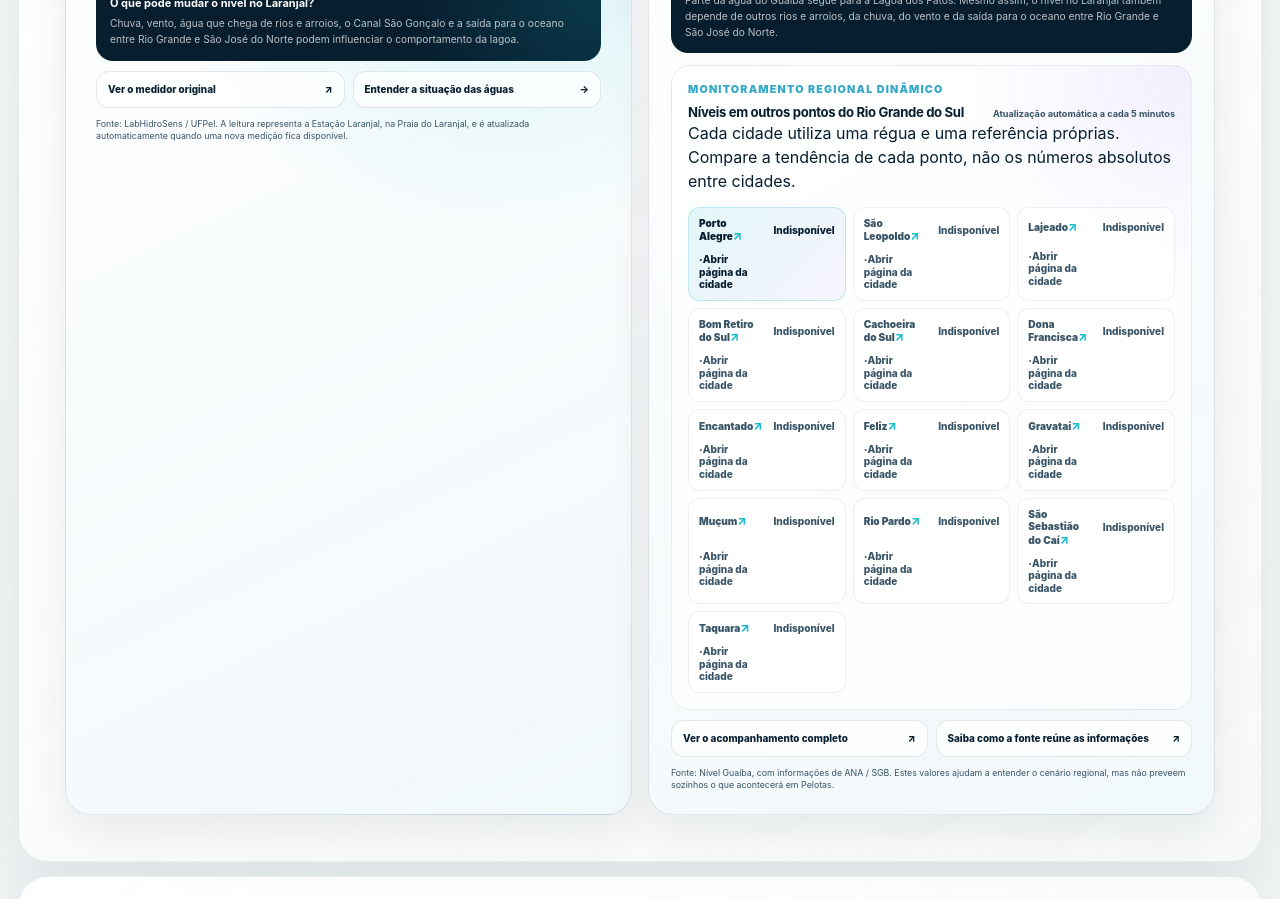
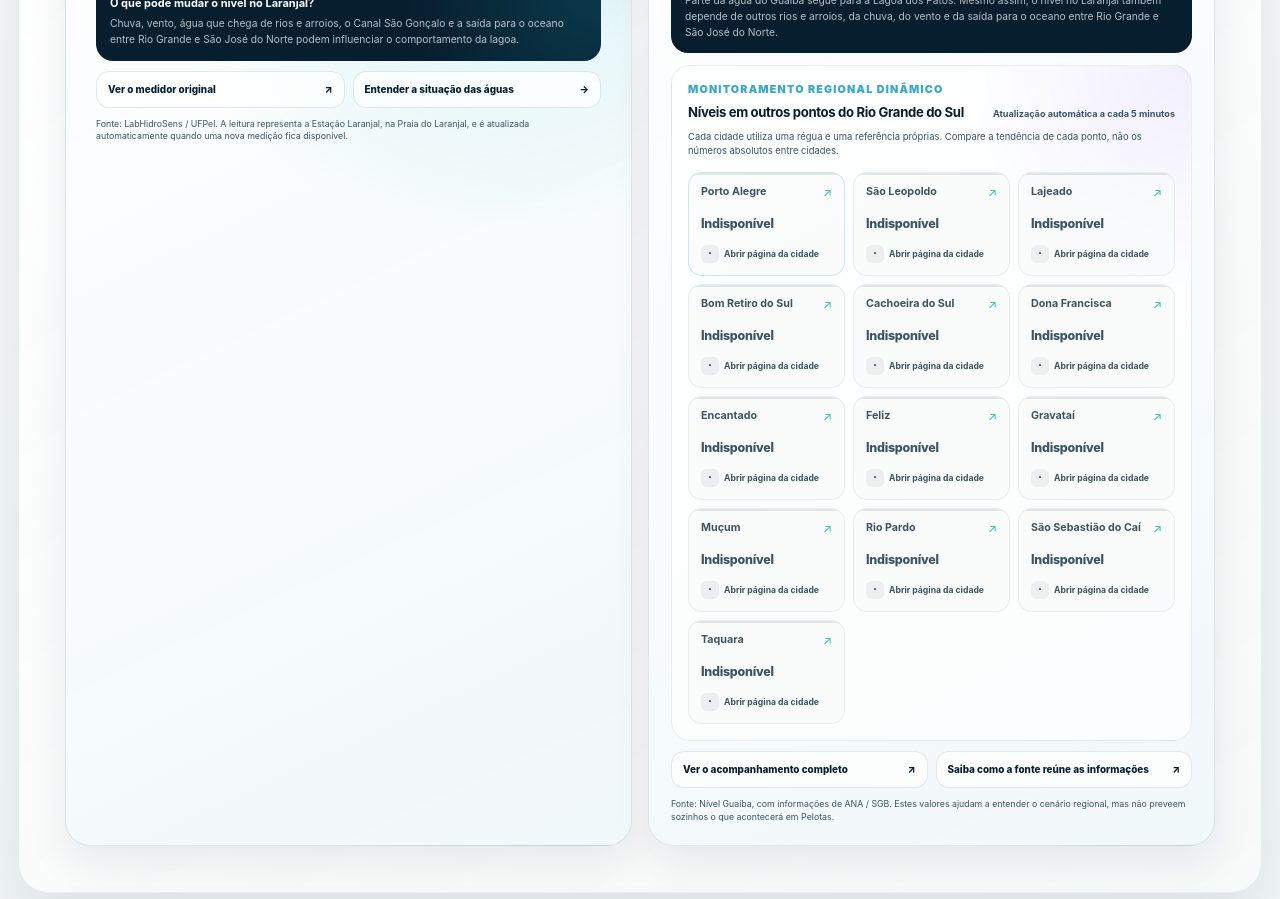
Before and after one commit to agenciamobi/tempopelotas, a Next.js app: page /situacao-hidrologica-pelotas in a window 1280 px wide. Shown: the part 940-1839 px from the top of the page. Built offline with nearby package versions, Linux system fonts and the light colour scheme; no server answers.

Commit message:
style: apresenta níveis dinâmicos no diretório regional

```diff
--- a/app/guaiba-city-directory.css
+++ b/app/guaiba-city-directory.css
@@ -34,56 +34,176 @@
   font-weight: 700;
 }
 
+.guaiba-city-directory-note {
+  max-width: 680px;
+  margin: 9px 0 0;
+  color: var(--ink-soft);
+  font-size: 0.59rem;
+  line-height: 1.5;
+}
+
 .guaiba-city-links {
   display: grid;
   grid-template-columns: repeat(3, minmax(0, 1fr));
-  gap: 7px;
+  gap: 8px;
   margin-top: 14px;
 }
 
-.guaiba-city-links a {
+.guaiba-city-links > a {
+  position: relative;
+  display: grid;
+  min-width: 0;
+  min-height: 104px;
+  align-content: space-between;
+  gap: 8px;
+  padding: 12px;
+  overflow: hidden;
+  border: 1px solid rgba(7, 30, 47, 0.07);
+  border-radius: 14px;
+  background: rgba(255, 255, 255, 0.78);
+  color: var(--ink);
+  transition:
+    transform 160ms ease,
+    border-color 160ms ease,
+    background-color 160ms ease,
+    box-shadow 160ms ease;
+}
+
+.guaiba-city-links > a::before {
+  position: absolute;
+  top: 0;
+  right: 0;
+  left: 0;
+  height: 2px;
+  background: var(--brand-cyan, var(--sky-deep));
+  content: "";
+  opacity: 0.5;
+}
+
+.guaiba-city-link-head {
   display: grid;
   grid-template-columns: minmax(0, 1fr) auto;
-  align-items: center;
-  gap: 9px;
-  min-height: 40px;
-  padding: 9px 10px;
-  border: 1px solid rgba(7, 30, 47, 0.07);
-  border-radius: 12px;
-  background: rgba(255, 255, 255, 0.76);
-  color: var(--ink-soft);
-  font-size: 0.63rem;
-  font-weight: 760;
-  line-height: 1.25;
-  transition: transform 160ms ease, border-color 160ms ease, background-color 160ms ease, color 160ms ease;
+  align-items: start;
+  gap: 8px;
 }
 
-.guaiba-city-links a span {
+.guaiba-city-link-head strong {
   min-width: 0;
+  font-size: 0.67rem;
+  line-height: 1.25;
   overflow-wrap: anywhere;
 }
 
-.guaiba-city-links a i {
+.guaiba-city-link-head i {
   color: var(--brand-cyan, var(--sky-deep));
-  font-size: 0.74rem;
+  font-size: 0.72rem;
   font-style: normal;
 }
 
-.guaiba-city-links a.is-primary {
-  border-color: rgba(24, 189, 205, 0.24);
+.guaiba-city-level {
+  display: block;
+  font-size: clamp(1.42rem, 2.4vw, 1.85rem);
+  font-weight: 900;
+  letter-spacing: -0.065em;
+  line-height: 0.95;
+}
+
+.guaiba-city-level small {
+  margin-left: 2px;
+  color: var(--ink-soft);
+  font-size: 0.68rem;
+  font-weight: 750;
+  letter-spacing: 0;
+}
+
+.guaiba-city-level--unavailable {
+  color: var(--ink-soft);
+  font-size: 0.78rem;
+  font-weight: 780;
+  letter-spacing: -0.02em;
+}
+
+.guaiba-city-meta {
+  display: flex;
+  min-width: 0;
+  align-items: center;
+  gap: 5px;
+  color: var(--ink-soft);
+  font-size: 0.54rem;
+  font-weight: 690;
+  line-height: 1.25;
+}
+
+.guaiba-city-meta b {
+  display: grid;
+  width: 18px;
+  height: 18px;
+  flex: 0 0 auto;
+  place-items: center;
+  border-radius: 6px;
+  background: rgba(24, 189, 205, 0.11);
+  color: #0d7286;
+  font-size: 0.68rem;
+}
+
+.guaiba-city-meta.is-rising b {
+  background: rgba(242, 112, 53, 0.13);
+  color: #9a4c16;
+}
+
+.guaiba-city-meta.is-falling b {
+  background: rgba(24, 189, 205, 0.13);
+  color: #0d7286;
+}
+
+.guaiba-city-meta.is-unavailable b {
+  background: rgba(107, 122, 132, 0.1);
+  color: var(--ink-soft);
+}
+
+.guaiba-city-links > a.is-primary {
+  border-color: rgba(24, 189, 205, 0.25);
   background:
-    linear-gradient(135deg, rgba(24, 189, 205, 0.12), rgba(94, 44, 237, 0.05)),
-    rgba(255, 255, 255, 0.86);
-  color: var(--ink);
+    radial-gradient(circle at 100% 0%, rgba(94, 44, 237, 0.08), transparent 8rem),
+    linear-gradient(135deg, rgba(24, 189, 205, 0.12), rgba(255, 255, 255, 0.9));
+}
+
+.guaiba-city-links > a.is-primary::before {
+  background: linear-gradient(
+    90deg,
+    var(--brand-cyan, #18bdcd),
+    var(--brand-purple, #5e2ced),
+    var(--brand-magenta, #e70b85),
+    var(--brand-orange, #f27035)
+  );
+  opacity: 1;
+}
+
+.guaiba-city-links > a.is-stale {
+  border-color: rgba(242, 112, 53, 0.18);
+}
+
+.guaiba-city-links > a.is-stale::before {
+  background: var(--brand-orange, #f27035);
+}
+
+.guaiba-city-links > a.is-unavailable {
+  background: rgba(248, 250, 250, 0.62);
+  color: var(--ink-soft);
+}
+
+.guaiba-city-links > a.is-unavailable::before {
+  background: #8a9aa3;
+  opacity: 0.24;
 }
 
 @media (hover: hover) and (pointer: fine) {
-  .guaiba-city-links a:hover,
-  .guaiba-city-links a:focus-visible {
+  .guaiba-city-links > a:hover,
+  .guaiba-city-links > a:focus-visible {
     border-color: rgba(24, 189, 205, 0.34);
-    background: white;
-    color: var(--ink);
-    transform: translateY(-1px);
+    background-color: white;
+    box-shadow: 0 12px 24px rgba(7, 30, 47, 0.08);
+    transform: translateY(-2px);
     outline: none;
   }
 }
@@ -111,24 +231,28 @@
 
   .guaiba-city-links {
     display: flex;
-    gap: 7px;
+    gap: 8px;
     overflow-x: auto;
     margin-right: -14px;
     margin-left: -14px;
-    padding: 0 14px 4px;
+    padding: 0 14px 5px;
     scroll-snap-type: x proximity;
     scrollbar-width: thin;
   }
 
-  .guaiba-city-links a {
-    flex: 0 0 min(76vw, 220px);
-    min-height: 46px;
+  .guaiba-city-links > a {
+    flex: 0 0 min(76vw, 230px);
+    min-height: 112px;
     scroll-snap-align: start;
+  }
+
+  .guaiba-city-level {
+    font-size: 1.72rem;
   }
 }
 
 @media (prefers-reduced-motion: reduce) {
-  .guaiba-city-links a {
+  .guaiba-city-links > a {
     transition: none;
   }
 }
```
